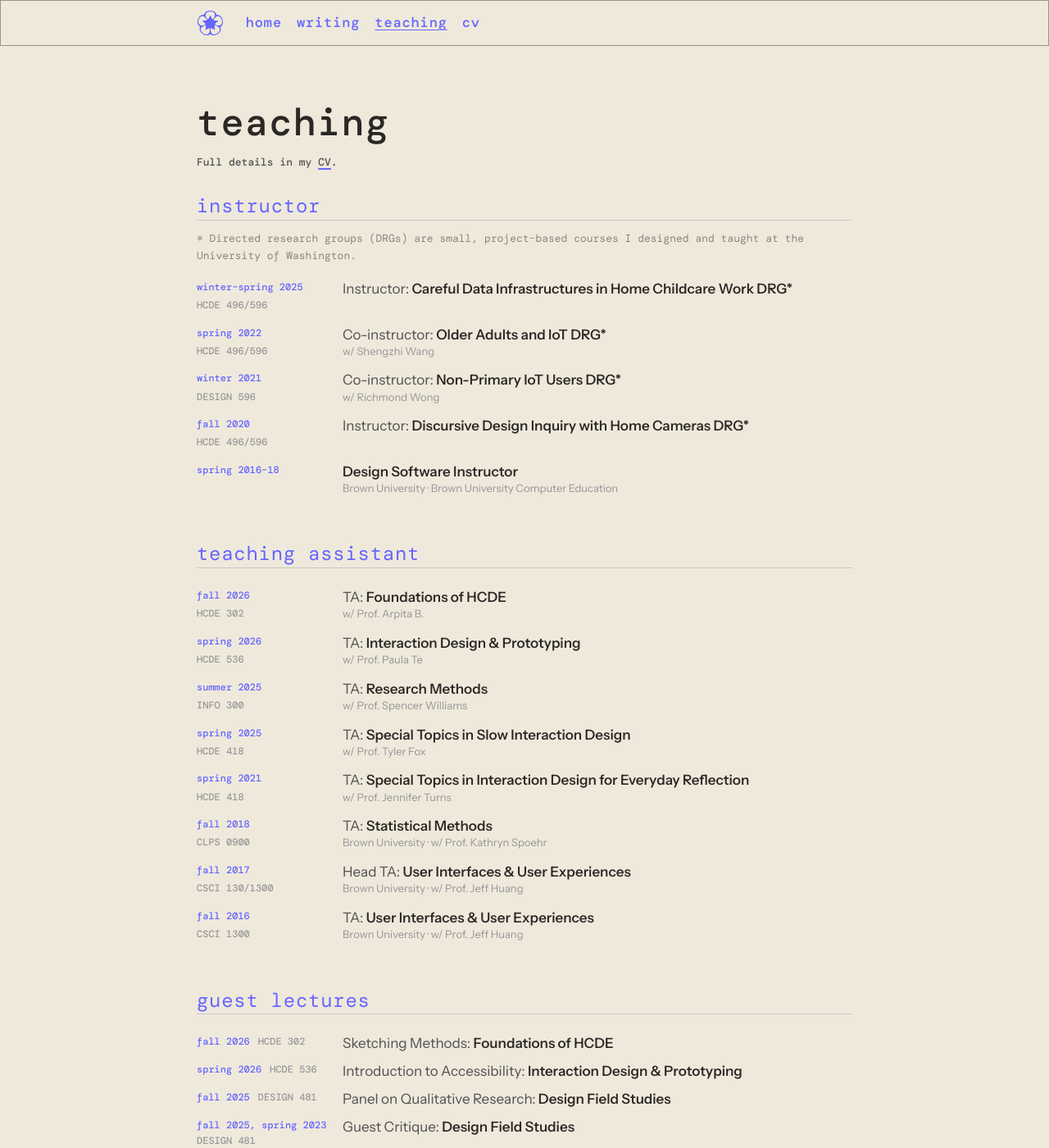
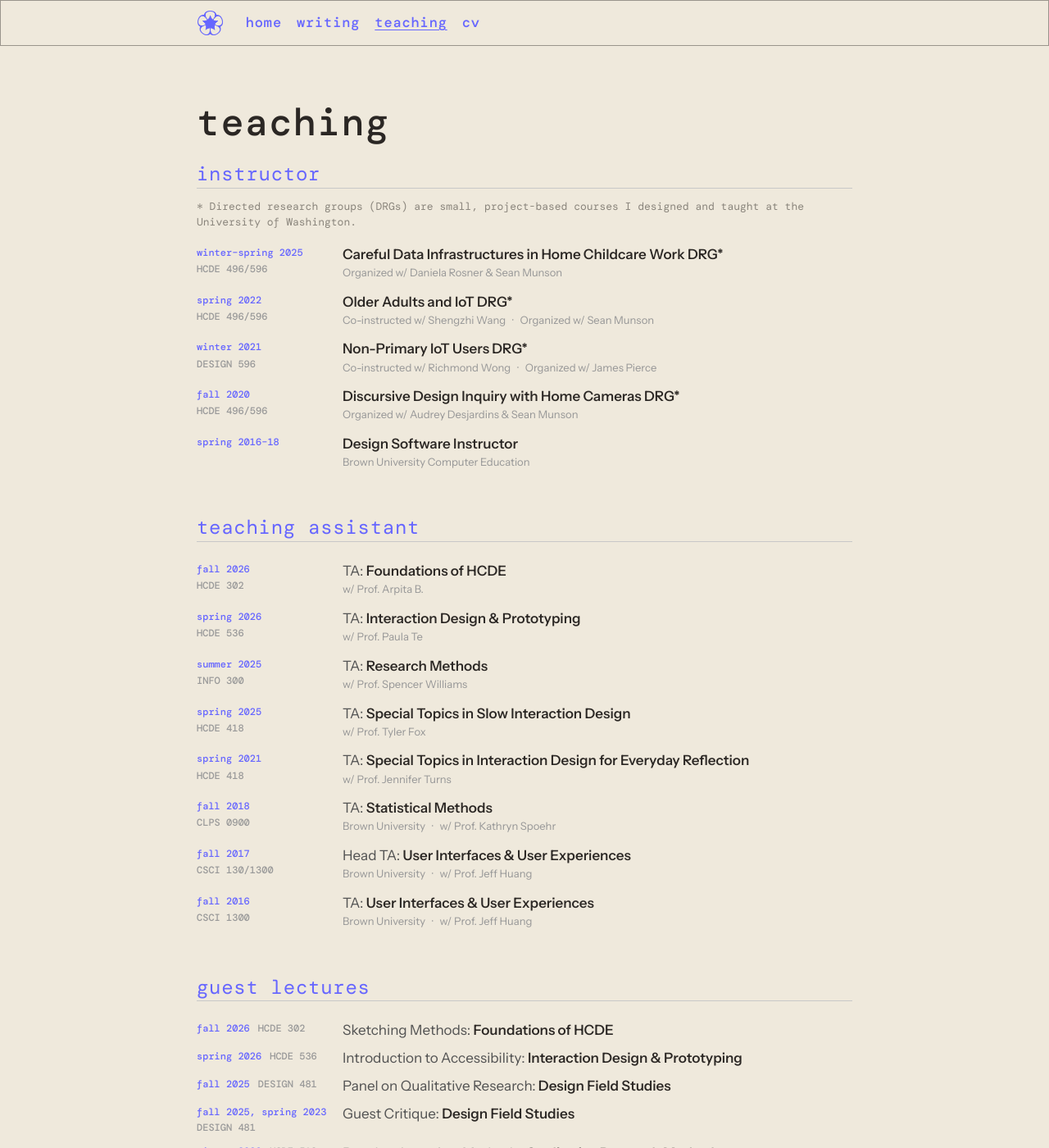
Before and after one commit to neillytan/neillytan.github.io, a Jekyll site: the page built from teaching.html, in a window 1280 px wide and 1400 px high. Shown: the whole window at 82% size. Built offline with Jekyll 4.4.1, drawn with Linux system fonts in a browser that asks for light colours; some web fonts are replaced.

Commit message:
Teaching/pubs: section anchors, mobile spacing, gray-line wrapping, lighter notes, drop CV line
Co-Authored-By: Claude Opus 5.5 <noreply@anthropic.com>

```diff
--- a/_data/teaching.yml
+++ b/_data/teaching.yml
@@ -11,26 +11,24 @@
   note: "* Directed research groups (DRGs) are small, project-based courses I designed and taught at the University of Washington."
   items:
     - term: winter–spring 2025
-      role: Instructor
       title: Careful Data Infrastructures in Home Childcare Work DRG*
       code: HCDE 496/596
+      meta: Organized w/ Daniela Rosner & Sean Munson
     - term: spring 2022
-      role: Co-instructor
       title: Older Adults and IoT DRG*
       code: HCDE 496/596
-      meta: w/ Shengzhi Wang
+      meta: Co-instructed w/ Shengzhi Wang · Organized w/ Sean Munson
     - term: winter 2021
-      role: Co-instructor
       title: Non-Primary IoT Users DRG*
       code: DESIGN 596
-      meta: w/ Richmond Wong
+      meta: Co-instructed w/ Richmond Wong · Organized w/ James Pierce
     - term: fall 2020
-      role: Instructor
       title: Discursive Design Inquiry with Home Cameras DRG*
       code: HCDE 496/596
+      meta: Organized w/ Audrey Desjardins & Sean Munson
     - term: spring 2016–18
-      role: Design Software Instructor
-      meta: Brown University · Brown University Computer Education
+      title: Design Software Instructor
+      meta: Brown University Computer Education
 
 - section: Teaching Assistant
   items:
--- a/assets/css/style.css
+++ b/assets/css/style.css
@@ -118,6 +118,11 @@ p { margin: 0 0 1rem; }
 
 /* news */
 .news { margin-top: 48px; }
+/* section headings link to themselves (e.g. /publications/#invited-talks) */
+h2[id] { scroll-margin-top: 80px; }
+.heading-link, .heading-link:hover { color: inherit; text-decoration: none; background: none; }
+.heading-link::after { content: "#"; margin-left: 0.7em; font-size: 0.75em; opacity: 0; color: #b8b2a7; transition: opacity 0.2s; }
+.heading-link:hover::after, .heading-link:focus-visible::after { opacity: 1; }
 .news h2 { font-size: 1.5rem; line-height: 1.2; padding-bottom: 2px; border-bottom: 1px solid var(--line); margin-bottom: 24px; }
 .news-list { display: grid; grid-template-columns: 96px minmax(0, 1fr); gap: 14px 18px; font-size: 15px; line-height: 1.55; }
 .news-date { font-family: var(--heading-font); font-size: 13px; color: var(--accent); text-transform: lowercase; padding-top: 2px; }
@@ -155,10 +160,10 @@ p { margin: 0 0 1rem; }
 /* publications */
 .pubs { max-width: 800px; margin: 0 auto; padding-left: 0; padding-right: 0; }
 .pubs h1 { font-weight: 500; margin-bottom: 16px; }
-.name-note { max-width: 560px; margin-bottom: 28px; font-family: var(--heading-font); font-size: 13px; line-height: 1.8; color: #555; }
+.name-note { max-width: 560px; margin-bottom: 28px; font-family: var(--heading-font); font-size: 13px; line-height: 1.5; color: #8a857c; }
 .pub-section { margin-bottom: 56px; }
 .pub-section h2 { font-size: 1.5rem; line-height: 1.2; padding-bottom: 2px; border-bottom: 1px solid var(--line); margin-bottom: 12px; }
-.pub-note { font-family: var(--heading-font); font-size: 13px; font-weight: 400; color: #8a857c; margin: 0 0 24px; }
+.pub-note { font-family: var(--heading-font); font-size: 13px; font-weight: 400; line-height: 1.5; color: #8a857c; margin: 0 0 24px; }
 .pub-section h2 + .pub-list { margin-top: 24px; }
 .pub-list { display: grid; grid-template-columns: 86px minmax(0, 1fr); gap: 22px 18px; }
 .pub-id { font-family: var(--heading-font); font-size: 14px; color: var(--accent); padding-top: 0; }
@@ -181,14 +186,17 @@ p { margin: 0 0 1rem; }
 /* teaching */
 .teach .pub-list { grid-template-columns: 160px minmax(0, 1fr); row-gap: 14px; }
 .teach .pub-note { margin-bottom: 18px; }
+.teach h1 + .pub-section { padding-top: 12px; }
 .teach .pub-id { font-size: 12px; padding-top: 0; line-height: 1.6; }
 .teach-code { display: block; color: #999; }
 .teach .teach-code-m { display: none; }
-.teach-code-d { display: inline-block; position: relative; top: -1px; width: 178px; margin-left: -178px; font-family: var(--heading-font); font-size: 12px; color: #999; white-space: nowrap; }
+.teach-code-d { display: inline-block; position: relative; top: -5px; width: 178px; margin-left: -178px; font-family: var(--heading-font); font-size: 12px; color: #999; white-space: nowrap; }
 .teach .pub-single { align-self: start; }
 .teach .pub-single .pub-title { margin-bottom: 0 !important; }
-.teach .pub-meta { font-size: 13px; color: #999; margin-top: -6.6px !important; }
-.teach .pub-meta-code-only { margin-top: -2.6px !important; }
+.teach .pub-meta { font-size: 13px; color: #999; margin-top: -4.6px !important; }
+.teach .pub-meta-code-only { margin-top: -0.6px !important; }
+.meta-sep { margin: 0 8px; }
+.meta-part { white-space: nowrap; }
 .teach-subhead { grid-column: 1 / -1; justify-self: start; margin: 6px 0 4px; padding: 0; font-family: var(--heading-font); font-size: 13px; font-weight: 400; letter-spacing: 0.03em; color: #8a857c; }
 .teach-subhead ~ .teach-subhead { margin-top: 18px; }
 .teach .pub-list > .teach-subhead:first-child { margin-top: -12px; }
@@ -216,8 +224,9 @@ p { margin: 0 0 1rem; }
   .teach-code-d, .teach .pub-meta-code-only { display: none; }
   .teach .pub-single { align-self: start; }
   .teach .pub { margin-bottom: 12px; }
-  .teach .pub-meta { margin-top: 0 !important; }
-  .teach .compact .pub { margin-bottom: 8px; }
+  .teach .pub-meta { margin-top: -3px !important; }
+  .teach .compact .pub-list { row-gap: 2px; }
+  .teach .compact .pub { margin-bottom: 17px; }
   .teach .pub-id { padding-top: 4px; }
   .teach .compact .pub-id { padding-top: 0; }
   .teach-subhead { margin-bottom: 16px; }
--- a/index.html
+++ b/index.html
@@ -47,7 +47,7 @@ page_class: home
 </section>
 
 <section class="news">
-  <h2>recent news</h2>
+  <h2 id="news">recent news</h2>
   <div class="news-list">
     {%- assign pinned = site.data.news | where: "pinned", true %}
     {%- assign unpinned = site.data.news | where_exp: "i", "i.pinned != true" %}
--- a/publications.html
+++ b/publications.html
@@ -9,7 +9,8 @@ page_class: pubs
 
 {%- for group in site.data.publications %}
 <section class="pub-section">
-  <h2>{{ group.section | downcase }}</h2>
+  {%- assign slug = group.section | slugify %}
+  <h2 id="{{ slug }}"><a class="heading-link" href="#{{ slug }}">{{ group.section | downcase }}</a></h2>
   {%- if group.note %}<p class="pub-note">{{ group.note }}</p>{% endif %}
   <div class="pub-list">
     {%- for p in group.items %}
--- a/teaching.html
+++ b/teaching.html
@@ -5,11 +5,11 @@ permalink: /teaching/
 page_class: pubs teach
 ---
 <h1>teaching</h1>
-<p class="name-note">Full details in my <a href="{{ site.cv_file | relative_url }}?v={{ site.time | date: '%s' }}" target="_blank" rel="noopener">CV</a>.</p>
 
 {%- for group in site.data.teaching %}
 <section class="pub-section{% if group.compact %} compact{% endif %}">
-  <h2>{{ group.section | downcase }}</h2>
+  {%- assign slug = group.section | slugify %}
+  <h2 id="{{ slug }}"><a class="heading-link" href="#{{ slug }}">{{ group.section | downcase }}</a></h2>
   {%- if group.note %}<p class="pub-note">{{ group.note }}</p>{% endif %}
   <div class="pub-list">
     {%- for t in group.items %}
@@ -17,6 +17,7 @@ page_class: pubs teach
     <h3 class="teach-subhead">{{ t.subhead }}</h3>
     {%- continue %}
     {%- endif %}
+    {%- capture meta_html %}{% if t.meta %}{% assign parts = t.meta | split: ' · ' %}{% for part in parts %}<span class="meta-part">{{ part }}{% unless forloop.last %}<span class="meta-sep" aria-hidden="true">·</span>{% endunless %}</span>{% unless forloop.last %}<wbr>{% endunless %}{% endfor %}{% endif %}{% endcapture %}
     {%- assign code_line = false %}{% if t.code and group.compact != true %}{% assign code_line = true %}{% endif %}
     <span class="pub-id"><span class="teach-term">{{ t.term }}</span>{% if t.code %}<span class="teach-code{% if code_line %} teach-code-m{% endif %}">{{ t.code }}</span>{% endif %}</span>
     <div class="pub{% unless t.meta %} pub-single{% endunless %}">
@@ -25,8 +26,8 @@ page_class: pubs teach
         {%- else %}{{ t.title | default: t.role }}{% endif -%}
       </p>
       {%- comment %} On desktop the course number sits on the "w/" line so the two always share a baseline. {% endcomment %}
-      {%- if code_line %}<p class="pub-meta{% unless t.meta %} pub-meta-code-only{% endunless %}"><span class="teach-code-d" aria-hidden="true">{{ t.code }}</span>{% if t.meta %}{{ t.meta }}{% else %}&nbsp;{% endif %}</p>
-      {%- elsif t.meta %}<p class="pub-meta">{{ t.meta }}</p>{% endif %}
+      {%- if code_line %}<p class="pub-meta{% unless t.meta %} pub-meta-code-only{% endunless %}"><span class="teach-code-d" aria-hidden="true">{{ t.code }}</span>{% if t.meta %}{{ meta_html }}{% else %}&nbsp;{% endif %}</p>
+      {%- elsif t.meta %}<p class="pub-meta">{{ meta_html }}</p>{% endif %}
     </div>
     {%- endfor %}
   </div>
```
